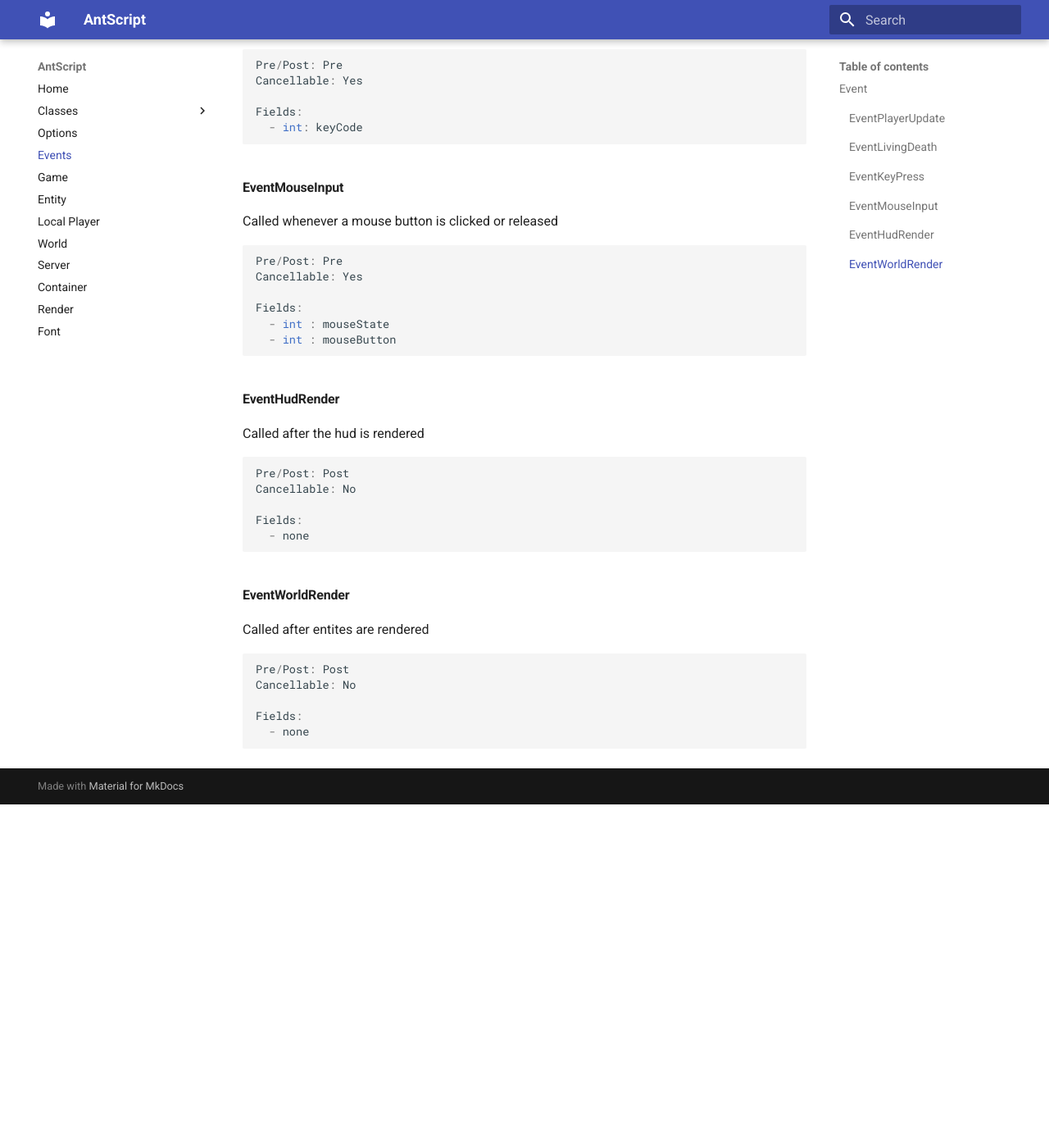
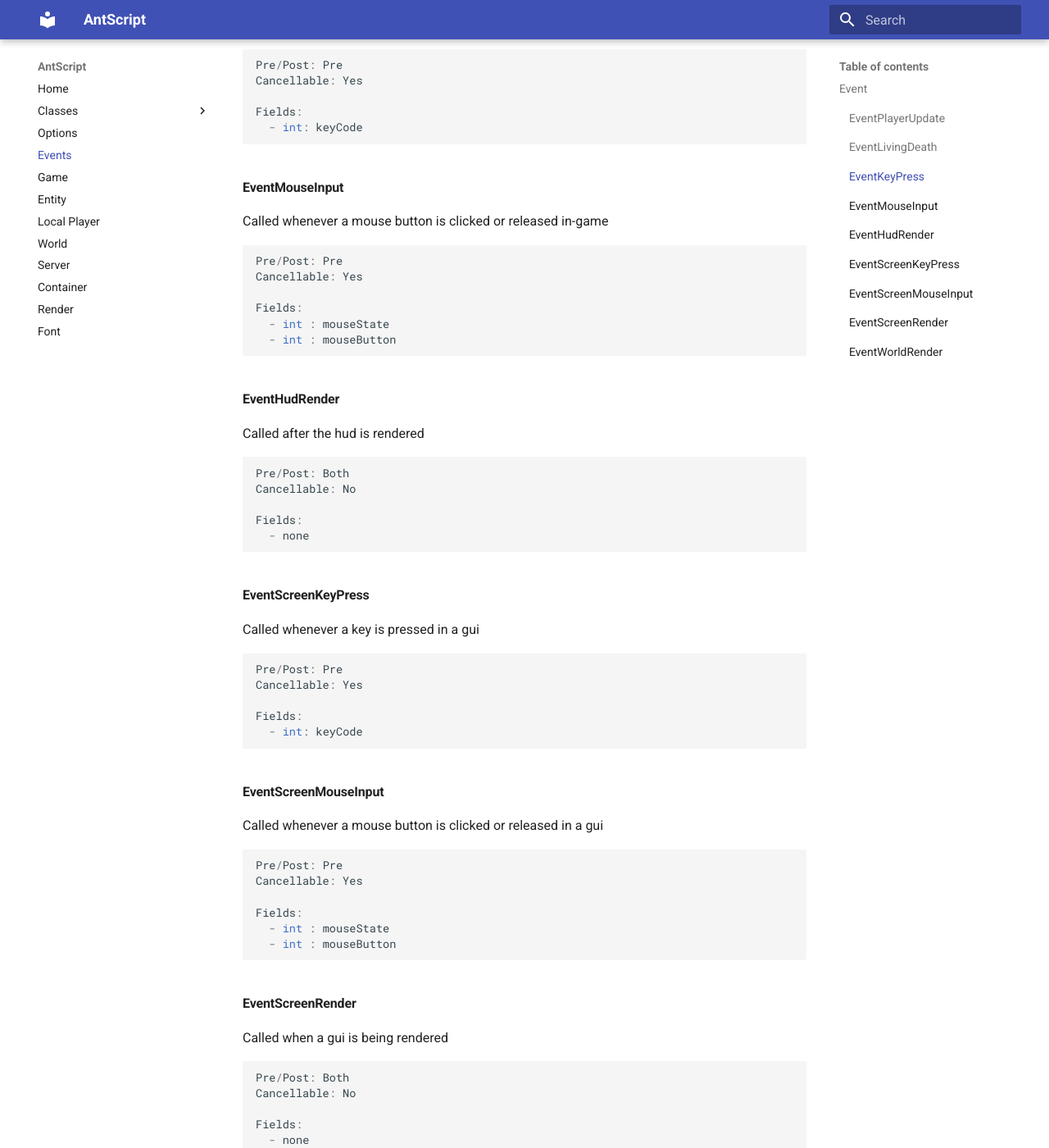
Before and after one commit to antja03/antscript-docs, an MkDocs documentation site: the page built from docs/events.md, in a window 1280 px wide and 1400 px high, scrolled down 1046 px. Shown: the whole window at 82% size. Built offline with MkDocs 1.6.1 and Material for MkDocs 9.7.7, drawn with Linux system fonts in a browser that asks for light colours; before the commit the page ends 2027 px from its top, so only the background shows below that.

Commit message:
Fixed some incorrect descriptions

````diff
--- a/docs/events.md
+++ b/docs/events.md
@@ -49,7 +49,7 @@ Fields:
 ```
 #
 #### EventMouseInput
-Called whenever a mouse button is clicked or released
+Called whenever a mouse button is clicked or released in-game
 ```javascript
 Pre/Post: Pre
 Cancellable: Yes
@@ -62,7 +62,38 @@ Fields:
 #### EventHudRender
 Called after the hud is rendered
 ```javascript
-Pre/Post: Post
+Pre/Post: Both
+Cancellable: No
+
+Fields:
+  - none
+```
+#
+#### EventScreenKeyPress
+Called whenever a key is pressed in a gui
+```javascript
+Pre/Post: Pre
+Cancellable: Yes
+
+Fields:
+  - int: keyCode
+```
+#
+#### EventScreenMouseInput
+Called whenever a mouse button is clicked or released in a gui
+```javascript
+Pre/Post: Pre
+Cancellable: Yes
+
+Fields:
+  - int : mouseState
+  - int : mouseButton
+```
+#
+#### EventScreenRender
+Called when a gui is being rendered
+```javascript
+Pre/Post: Both
 Cancellable: No
 
 Fields:
````
Also changed, not shown: docs/world.md (+1 -1 lines).
